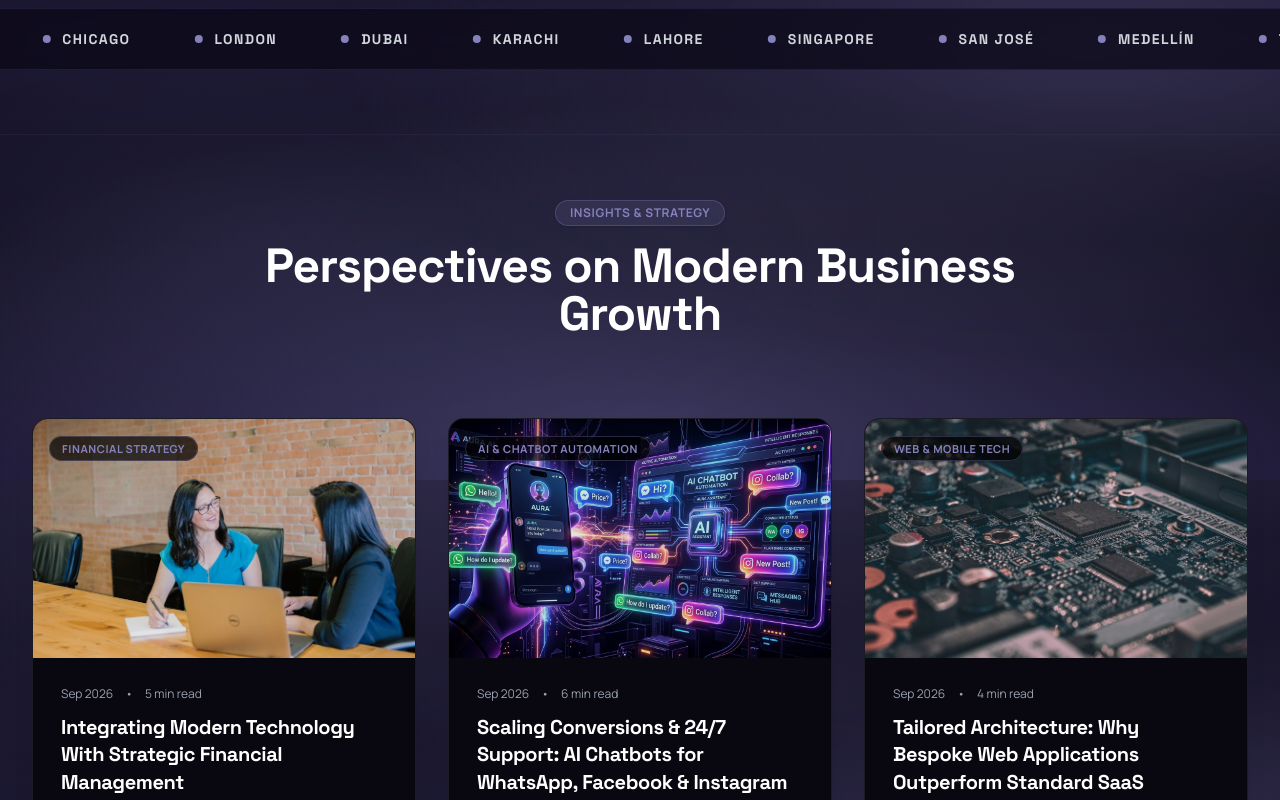
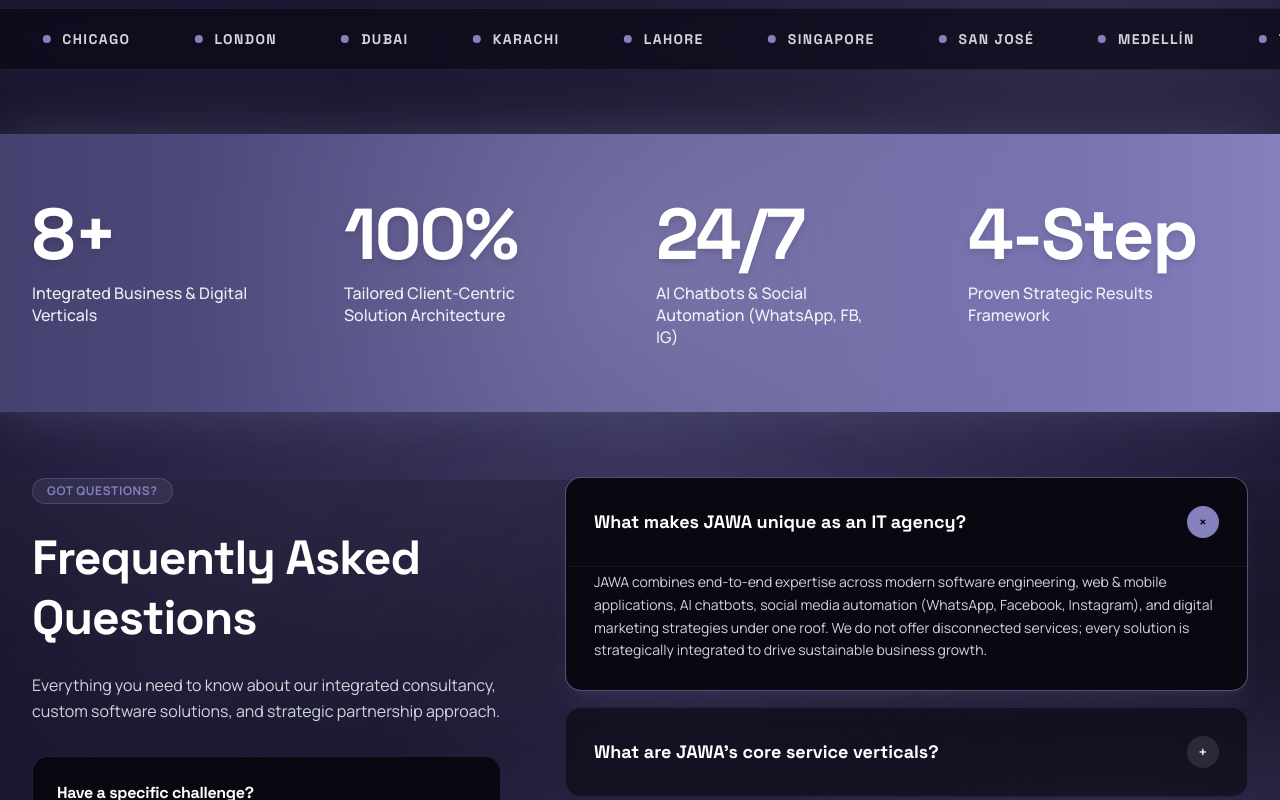
Before and after one commit to Rvwaqas/Digital_Solution, a Next.js app: page / in a window 1280 px wide. Shown: the part 9120-9920 px from the top of the page. Built offline with nearby package versions, Linux system fonts and the light colour scheme.

Commit message:
feat: remove Blog section

```diff
--- a/src/app/page.tsx
+++ b/src/app/page.tsx
@@ -7,7 +7,7 @@
 import SoftyAiSolutionsBanner from "@/components/softy/SoftyAiSolutionsBanner";
 import SoftyWhyUs from "@/components/softy/SoftyWhyUs";
 import SoftyGlobalPresence from "@/components/softy/SoftyGlobalPresence";
-import SoftyBlog from "@/components/softy/SoftyBlog";
+
 import SoftyStats from "@/components/softy/SoftyStats";
 import SoftyFaq from "@/components/softy/SoftyFaq";
 import SoftyFooter from "@/components/softy/SoftyFooter";
@@ -37,7 +37,7 @@
         <SoftyAiSolutionsBanner />
         <SoftyWhyUs />
         <SoftyGlobalPresence />
-        <SoftyBlog />
+
         <SoftyStats />
         <SoftyFaq />
       </main>
```
